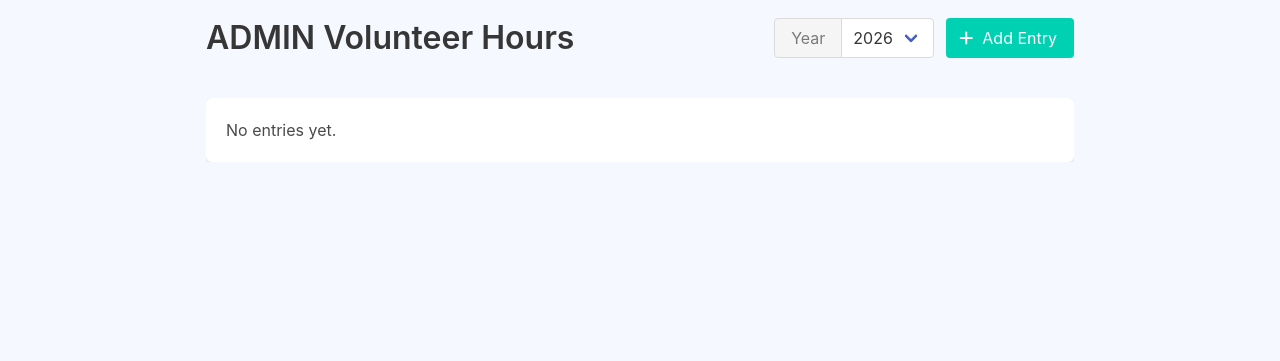
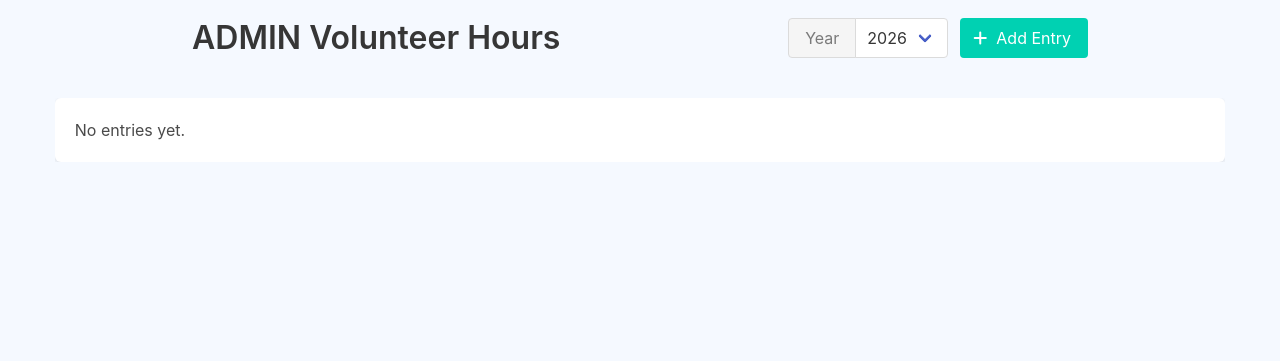
Before and after one commit to theotherguy2175/bcmtb-volunteer_tracker, a Django app: page /admin_dashboard/ in a window 1280 px wide. Shown: the part 104-465 px from the top of the page. Run offline with Django 5.2, Linux system fonts and the light colour scheme; the visitor is signed in with stand-in values (Sample User, id 1); data that the repository does not hold is empty; some libraries are stand-ins or nearby versions.

Commit message:
Fixed new long responstive table

```diff
--- a/hourTracker/static/hourTracker/css/main.css
+++ b/hourTracker/static/hourTracker/css/main.css
@@ -18,10 +18,21 @@
 }
 
 .main-container {
-    background-color: none;
-    max-width: 900px;   /* or whatever looks good */
-    margin: 2rem auto;  /* centers horizontally */
-    padding: 1rem;
+    width: 100%;
+    padding: 0 1.5rem; /* Ensures a gap on mobile screens */
+    margin: 3rem 0 0 0;
+}
+/* For Header and Buttons (Readability focus) */
+.standard-width {
+    width: 95%; /* Margin on small screens */
+    /* clamp(MIN, VAL, MAX) */
+    max-width: clamp(20rem, 90vw, 56rem);
+    margin: 0 auto;
+}
+.table-width {
+    width: 95%;
+    max-width: clamp(20rem, 95vw, 75rem);
+    margin: 0 auto;
 }
 
 .header-row {
--- a/hourTracker/static/hourTracker/css/navbar.css
+++ b/hourTracker/static/hourTracker/css/navbar.css
@@ -338,10 +338,21 @@ nav a img {
         margin: 0 !important;
         font-size: 1.5rem;
     }
+
+    .actions-col {
+        display: none !important;
+    }
+    .mobile-only {
+        display: table-cell !important;
+    }
 }
 
 /* 2. Hide the Action Row (the sub-menu) on Desktop just in case */
 @media screen and (min-width: 769px) {
+    .mobile-only {
+        display: none !important;
+    }
+    /* Ensure the action row never shows on desktop even if clicked */
     .action-row {
         display: none !important;
     }
--- a/hourTracker/static/hourTracker/css/tablesort.css
+++ b/hourTracker/static/hourTracker/css/tablesort.css
@@ -30,7 +30,24 @@
     margin-bottom: 1em; /* adjust spacing as needed */
 }
 
+#table {
+    width: 100% !important;
+    max-width: 100% !important;
+}
+
+/* Ensure the wrapper doesn't force a horizontal scroll */
+.dataTables_wrapper {
+    width: 100%;
+    overflow-x: auto;
+}
+
 /* Remove the default DataTables button border and background gradients */
 .dt-butttons {
     border: pink;
 }
+@media (max-width: 1300px) {
+.action-button{
+    margin-bottom: .5rem;
+    width: 35%;
+}
+}
--- a/hourTracker/static/hourTracker/js/tablesort.js
+++ b/hourTracker/static/hourTracker/js/tablesort.js
@@ -71,7 +71,8 @@ $(document).ready(function() {
 
     // 1. Initialize the table
     var table = $('#table').DataTable({
-        // We simplified 'dom'.
+        responsive: true,
+        autoWidth: false, // Prevents hard-coded pixel widths on columns
         // 'lBfrtip' puts everything in a plain list so we can grab them easily.
         dom: 'lBfrtip',
 
@@ -135,7 +136,7 @@ $(document).ready(function() {
 
 // 2. Handle the Row Clicks for the Expandable Edit/Delete buttons
     $('#table tbody').on('click', 'tr', function() {
-        if (window.innerWidth > 768) return;
+
         if ($(this).hasClass('action-row')) return;
 
         var $this = $(this);
@@ -264,3 +265,10 @@ function showBulmaNotification(message) {
         }
     }, 5000);
 }
+
+$(window).on('resize', function () {
+    // This forces DataTables to recalculate column widths
+    if ($.fn.DataTable.isDataTable('#table')) {
+        $('#table').DataTable().columns.adjust().draw();
+    }
+});
--- a/hourTracker/templates/hourTracker/admin_dashboard.html
+++ b/hourTracker/templates/hourTracker/admin_dashboard.html
@@ -9,7 +9,7 @@
 </style>
 
 <div class="main-container">
-    <div class="level mb-5">
+    <div class="standard-width level mb-5">
         <div class="level-left">
             <div class="level-item">
                 <h2 class="title is-3 mb-0">ADMIN Volunteer Hours</h2>
@@ -49,10 +49,10 @@
     </div>
 
     <!-- data table buttons and search on top -->
-    <div id="datatable-controls" class="mb-4"></div>
+    <div id="datatable-controls" class="standard-width mb-4"></div>
 
     <!-- https://bulma.io/documentation/elements/table/ -->
-    <div class="table-container">
+    <div class="table-width table-container">
         {% if entries %}
         <table cellpadding="6" id="table" class="table is-fullwidth is-striped is-hoverable tableSortable">
             <thead>
@@ -76,13 +76,13 @@
                     <td>{{ e.category.name }}</td>
                     <td>{{ e.location.name }}</td>
                     <td class="actions-col">
-                        <a href="{% url 'edit_entry' e.pk %}?next={{ request.get_full_path }}" class="button is-warning" style="height:1rem">Edit</a>
+                        <a href="{% url 'edit_entry' e.pk %}?next={{ request.get_full_path }}" class="button is-warning action-button" style="height:1rem">Edit</a>
                         <button
                             hx-post="{% url 'delete_entry' e.pk %}"
                             hx-target="closest tr"
                             hx-swap="outerHTML swap:0.5s"
                             hx-confirm="Are you sure you want to delete this?"
-                            class="button is-danger"
+                            class="button is-danger action-button"
                             style="height:1rem">
                             Delete
                         </button>
```
